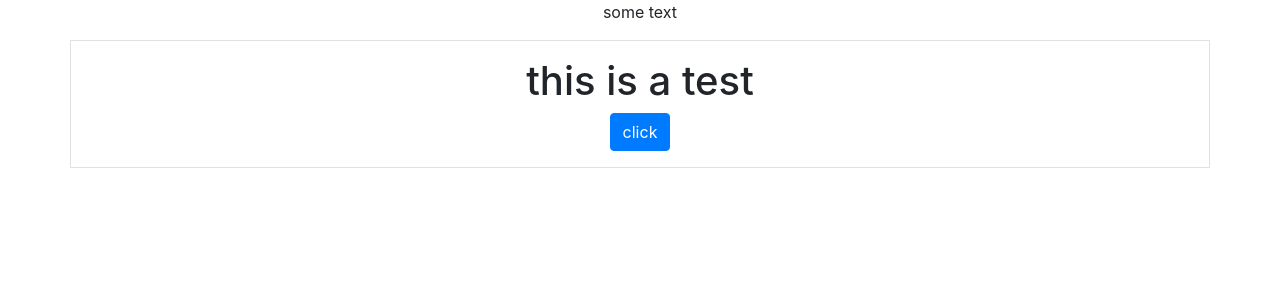
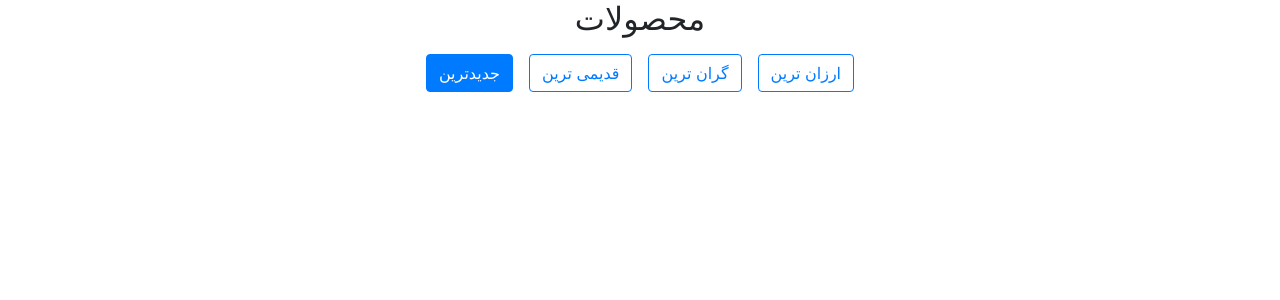
Before and after one commit to alirezamastery/react_test, a React (Create React App) app: page / in a window 1280 px wide. Shown: the top 300 px of the page. Built offline with nearby package versions, Linux system fonts and the light colour scheme; no server answers.

Commit message:
5th start

```diff
--- a/package.json
+++ b/package.json
@@ -7,8 +7,10 @@
     "@testing-library/jest-dom": "^5.11.4",
     "@testing-library/react": "^11.1.0",
     "@testing-library/user-event": "^12.1.10",
+    "antd": "^4.8.4",
     "react": "^17.0.1",
     "react-dom": "^17.0.1",
+    "react-router-dom": "^5.2.0",
     "react-scripts": "4.0.0",
     "web-vitals": "^0.2.4"
   },
--- a/src/App.js
+++ b/src/App.js
@@ -1,19 +1,76 @@
 import './App.css';
-import React, {useEffect, useState} from 'react';
-import {Toggle} from "./components/toggle";
+import React, {useState} from 'react';
 import {ProductsList} from "./products/components";
 
+function ButtonForm(props) {
+    const initState = [
+        {
+            id: 0,
+            classname: "btn btn-primary m-2",
+            name: "date_desc",
+            ordering: "ordering=-created_date",
+            text: "جدیدترین"
+        },
+        {
+            id: 1,
+            classname: "btn btn-outline-primary m-2",
+            name: "date_asc",
+            ordering: "ordering=created_date",
+            text: "قدیمی ترین"
+        },
+        {
+            id: 2,
+            classname: "btn btn-outline-primary m-2",
+            name: "price_desc",
+            ordering: "ordering=-price",
+            text: "گران ترین"
+        },
+        {
+            id: 3,
+            classname: "btn btn-outline-primary m-2",
+            name: "price_asc",
+            ordering: "ordering=price",
+            text: "ارزان ترین"
+        }
+    ]
+    const [buttonsState, setbuttonsState] = useState(initState)
 
+    const handleClick = (button) => {
+        const x = parseInt(button.target.id)
+        console.log(x)
+        let buttonsStateCopy = [...buttonsState]
+        let i = 0
+        for (i; i < buttonsState.length; i++) {
+            console.log('i: ', i)
+            if (i === x) {
+                console.log('here')
+                buttonsStateCopy[i].classname = "btn btn-primary m-2 shadow-none"
+            } else {
+                buttonsStateCopy[i].classname = "btn btn-outline-primary m-2 shadow-none"
+            }
+        }
+        console.log('items: ', buttonsStateCopy)
+        console.log('buttonsState: ', buttonsState)
+        setbuttonsState(buttonsStateCopy)
+        props.OrderingCallback(buttonsState[x].ordering)
+    }
 
+    return buttonsState.map((item, index) => {
+        return <button className={item.classname}
+                       onClick={handleClick}
+                       id={item.id}
+                       key={`${index}`}>{item.text}</button>
+    })
+}
 
 function App() {
-
+    const [ordering, setOrdering] = useState('')
 
     return (
         <div className="App">
-            <p>some text</p>
-            <ProductsList />
-            <Toggle/>
+            <h2>محصولات</h2>
+            <ButtonForm OrderingCallback={setOrdering}/>
+            <ProductsList ordering={ordering}/>
         </div>
     );
 }
--- a/src/lookup/components.js
+++ b/src/lookup/components.js
@@ -1,7 +1,12 @@
-function loadTweets(callback) {
+import {useEffect, useState} from "react";
+
+function lookup(method, endpoint, callback, data) {
+    let jsonData;
+    if (data) {
+        jsonData = JSON.stringify(data)
+    }
     const xhr = new XMLHttpRequest()
-    const method = 'GET' // "POST"
-    const url = "http://127.0.0.1:8000/api/products/"
+    const url = `http://127.0.0.1:8000/api${endpoint}`
     xhr.responseType = "json"
     xhr.open(method, url)
     xhr.onload = function () {
@@ -11,8 +16,29 @@ function loadTweets(callback) {
         console.log(e)
         callback({"message": "The request was an error"}, 400)
     }
-    xhr.send()
+    xhr.send(jsonData)
+}
+
+function loadProducts(callback) {
+    lookup("GET", "/products/", callback)
 }
 
 
-export default loadTweets
+const useFetch = (url , callback) => {
+    const [state, setState] = useState({data: null, loading: true});
+
+    useEffect(() => {
+        setState(state => ({data: state.date, loading: true}));
+
+        fetch(url)
+            .then(x => x.json())
+            .then(y => {
+                setState({data: y, loading: false})
+                callback(y)
+            })
+
+    }, [url]);
+
+}
+
+export {loadProducts, useFetch}
--- a/src/products/components.js
+++ b/src/products/components.js
@@ -1,39 +1,64 @@
 import React, {useEffect, useState} from "react";
-import loadTweets from "../lookup/components";
+import {useFetch, loadProducts} from "../lookup/components";
 
 
 function Product(props) {
     const className = props.className ? props.className : 'container'
+    const productLink = `http://127.0.0.1:8000/api/products/${props.product.id}`
     return (
         <div className={className}>
+            <a href={productLink}>
                 <img className="img-thumbnail img-fluid" src={props.product.image} alt={props.product.name}/>
+            </a>
+            <a href={productLink}>
                 <h3>{props.product.name}</h3>
+            </a>
             <p> قیمت: {props.product.price}</p>
         </div>
     )
 }
 
+
 function ProductsList(props) {
     const [products, setProducts] = useState([])
+    console.log(props.ordering)
 
-    useEffect(() => {
-        const myCallback = (response, status) => {
-            console.log(response, status)
-            if (status === 200) {
+    const url = `http://127.0.0.1:8000/api/products/?${props.ordering}`
+
+    //callback is needed to be in a function that we will call when we need it so we won't go into infinite loop!?
+    const callback = (response) => {
         setProducts(response)
-            } else {
-                alert("There was an error")
     }
-        }
-        loadTweets(myCallback)
-    }, [])
+
+    useFetch(url, callback)
 
     return products.map((item, index) => {
-        return <Product product={item}
+        return <div>
+            <Product product={item}
                      className='container my-1 py-1 border text-dark col-3'
                      key={`${index}-{item.id}`}/>
+        </div>
     })
 }
 
+function ProductDetail() {
+    const [product, setProduct] = useState(null)
 
-export {Product, ProductsList}
+
+}
+
+export {Product, ProductsList, ProductDetail}
+
+
+// *** cfe example to fetch data from an api which works: ***
+// useEffect(() => {
+//     const myCallback = (response, status) => {
+//         console.log(response, status)
+//         if (status === 200) {
+//             setProducts(response)
+//         } else {
+//             alert("There was an error")
+//         }
+//     }
+//     loadProducts(myCallback)
+// }, [])
```
Lines whose indentation alone changed are shown as unchanged.
